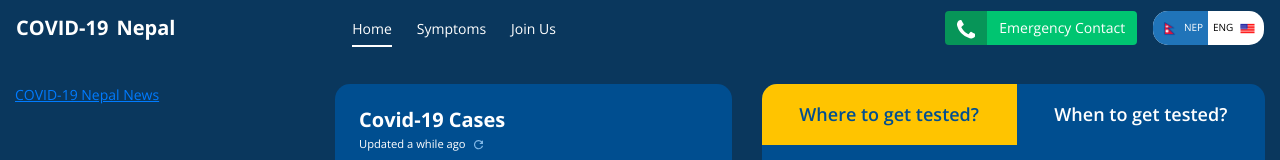
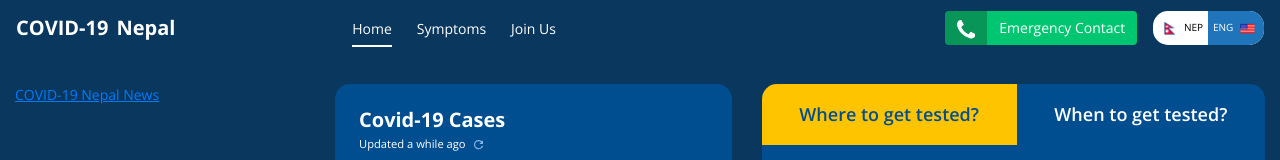
Before and after one commit to Fusemachines/covid-nepal-web, a React (Create React App) app: page / in a window 1280 px wide. Shown: the top 160 px of the page. Built offline with nearby package versions, Linux system fonts and the light colour scheme; no server answers.

Commit message:
COV-31 location search checked for default language

```diff
--- a/src/components/Navbar/Navbar.tsx
+++ b/src/components/Navbar/Navbar.tsx
@@ -19,7 +19,7 @@ const Navbar: FC<INavbarProps> = props => {
   const location = useLocation();
   const history = useHistory();
   const currentPath = location.pathname;
-  const [language, setLanguage] = useState(location.search.includes('en') ? 'en' : 'ne');
+  const [language, setLanguage] = useState(location.search.includes('ne') ? 'ne' : 'en');
   const interLang = i18n();
   const { navBar } = interLang;
 
@@ -42,7 +42,7 @@ const Navbar: FC<INavbarProps> = props => {
     if (location.search.includes('ne')) {
       languageTranslate('ne');
     }
-  });
+  }, [language]);
 
   return (
     <React.Fragment>
```
